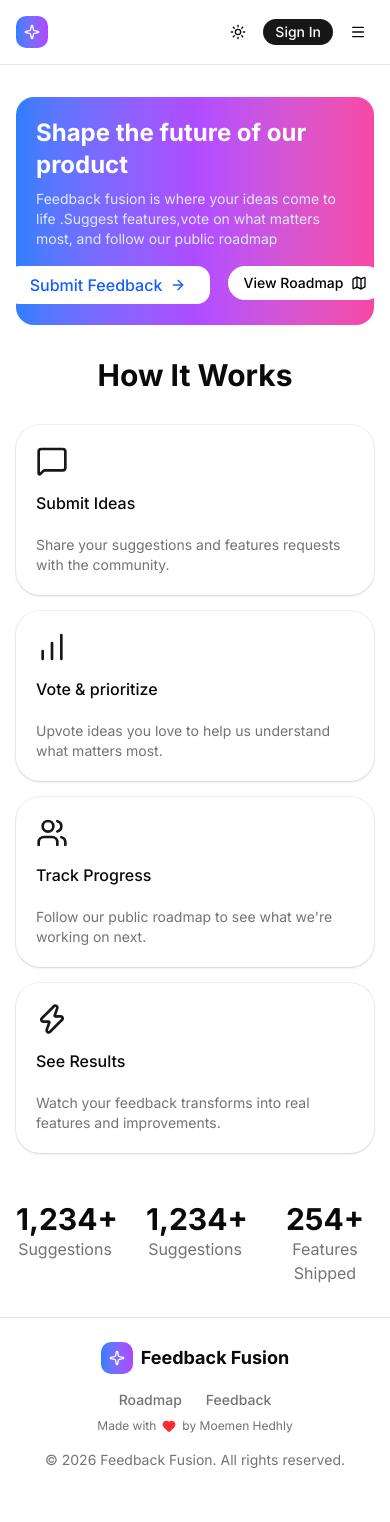
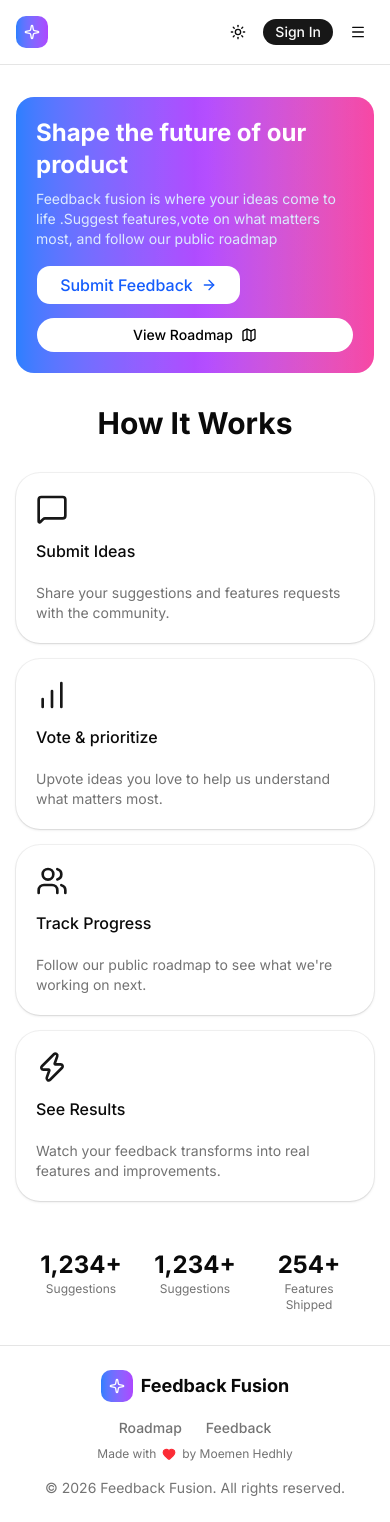
Before and after one commit to uzika-20/Feedback-Fusion, a Next.js app: page / in a window 390 px wide. Before the commit the page ends 1494 px from the top, so only its background shows below. Built offline with nearby package versions, Linux system fonts and the light colour scheme; no server answers.

Commit message:
Fix email space validation in sign up

```diff
--- a/app/(auth)/sign-up/SignUpModal.tsx
+++ b/app/(auth)/sign-up/SignUpModal.tsx
@@ -35,7 +35,7 @@
     password?: string
   }>({})
 
-  const validateForm = () => {
+  const validateForm = (trimmedEmail: string) => {
     const newErrors: { name?: string; email?: string; password?: string } = {}
 
     // Name validation
@@ -44,9 +44,11 @@
     }
 
     // Email validation
-    if (!email.trim()) {
+    if (!trimmedEmail) {
       newErrors.email = "L'adresse email est obligatoire."
-    } else if (!/\S+@\S+\.\S+/.test(email)) {
+    } else if (/\s/.test(email)) {
+      newErrors.email = "L'adresse email ne doit pas contenir d'espaces."
+    } else if (!/^[^\s@]+@[^\s@]+\.[^\s@]+$/.test(trimmedEmail)) {
       newErrors.email = "Veuillez entrer une adresse email valide."
     }
 
@@ -64,8 +66,10 @@
   const handleCredentialsSubmit = async (e: React.FormEvent) => {
     e.preventDefault()
 
+    const trimmedEmail = email.trim()
+
     // Run input validation restrictions
-    if (!validateForm()) {
+    if (!validateForm(trimmedEmail)) {
       toast.error("Veuillez corriger les erreurs dans le formulaire.")
       return
     }
@@ -77,7 +81,7 @@
       const res = await fetch("/api/auth/register", {
         method: "POST",
         headers: { "Content-Type": "application/json" },
-        body: JSON.stringify({ name, email, password }),
+        body: JSON.stringify({ name: name.trim(), email: trimmedEmail, password }),
       })
 
       if (!res.ok) {
@@ -91,7 +95,7 @@
 
       // 2. Automatically Sign In after successful registration
       const signInRes = await signIn("credentials", {
-        email,
+        email: trimmedEmail,
         password,
         redirect: false,
         callbackUrl: "/",
--- a/app/feedback/page.tsx
+++ b/app/feedback/page.tsx
@@ -1,10 +1,10 @@
 import prisma from "@/lib/prisma";
 import { auth } from "@/auth";
 import GradientHeader from "@/components/gradient-header";
-import { Button } from "@base-ui/react";
+import { Button } from "@/components/ui/button";
 import Link from "next/link";
-import { Car, Map, Plus, PlusIcon } from "lucide-react";
-import { Card, CardAction, CardContent, CardDescription, CardHeader, CardTitle } from "@/components/ui/card";
+import { Map } from "lucide-react";
+import { Card, CardContent, CardDescription, CardHeader, CardTitle } from "@/components/ui/card";
 import { getCategoryDesign } from "../data/category-data";
 import { Badge } from "@/components/ui/badge";
 import FeedbackList from "@/components/feedback-list";
@@ -13,9 +13,6 @@
 export default async function FeedbackPage() {
     const session = await auth();
 
-    console.log("=== FeedbackPage start ===");
-
-    console.log("Before findMany", new Date().toISOString());
     const posts = await prisma.post.findMany({
         include: {
             author: true,
@@ -25,29 +22,23 @@
             createdAt: "desc",
         },
     });
-    console.log("After findMany", new Date().toISOString(), "posts count:", posts.length);
 
-    console.log("Before groupBy", new Date().toISOString());
     const categories = await prisma.post.groupBy({
         by: ["category"],
         _count: true,
     });
-    console.log("After groupBy", new Date().toISOString(), "categories:", categories);
-
-    console.log("=== FeedbackPage end ===");
 
     return (
-        <>
         <div className="space-y-6">
             <GradientHeader title="Community Feedback" subTitle="Explore, Vote, and contribute to the features that matters most. Your votes shapes our product's future.">
-                    <div className="flex gap-3 justify-center pt-4">
+                <div className="flex flex-col gap-3 justify-center pt-4 w-full">
                     <NewFeedbackButton
-
+                        className="w-full"
                         label="New Feedback"
                         icon="plus"
                     />
-                        <Button className="rounded-lg bg-white text-black hover:bg-gray-100 px-5 py-2 text-sm font-medium">
-                            <Link href="/roadmap" className="flex items-center gap-2">
+                    <Button className="rounded-lg bg-white text-black hover:bg-gray-100 px-5 py-2 text-sm font-medium w-full">
+                        <Link href="/roadmap" className="flex items-center justify-center gap-2">
                             View Roadmap
                             <Map className="h-4 w-4" />
                         </Link>
@@ -56,7 +47,7 @@
             </GradientHeader>
             <div className="grid grid-cols-1 lg:grid-cols-4 gap-6">
                 {/* Sidebar */}
-                    <div className="lg:col-span-1 space-y-6 ">
+                <div className="lg:col-span-1 space-y-6">
                     <Card>
                         <CardHeader>
                             <CardTitle>Categories</CardTitle>
@@ -69,12 +60,12 @@
                                     const design = getCategoryDesign(cat.category);
                                     const Icon = design.icon;
                                     return (
-                                            <div key={cat.category} className="group flex items-center justify-between p-3 rounded-lg hover:bg-muted/50 transiton-colors cursot-pointer ">
-                                                <div className="flex items-center gap-3 ">
+                                        <div key={cat.category} className="group flex items-center justify-between p-3 rounded-lg hover:bg-muted/50 transition-colors cursor-pointer">
+                                            <div className="flex items-center gap-3">
                                                 <div className={`p-2 rounded-lg ${design.light} ${design.border} border`}>
                                                     <Icon className={`h-4 w-4 ${design.text}`}></Icon>
                                                 </div>
-                                                    <span className="font-meduim text-sm">{cat.category}</span>
+                                                <span className="font-medium text-sm">{cat.category}</span>
                                             </div>
                                             <Badge variant="secondary" className={`${design.light} ${design.text}`}>{cat._count}</Badge>
                                         </div>
@@ -89,6 +80,6 @@
                     <FeedbackList initialPosts={posts} userId={session?.user?.id} />
                 </div>
             </div>
-            </div></>
+        </div>
     );
 }
--- a/app/page.tsx
+++ b/app/page.tsx
@@ -10,15 +10,15 @@
     <div className="space-y-12">
       {/* HERO SECTION */}
       <GradientHeader title="Shape the future of our product" subTitle="Feedback fusion is where your ideas come to life .Suggest features,vote on what matters most, and follow our public roadmap ">
-        <div className="flex gap-4 justify-center pt-4 ">
+        <div className="flex flex-col gap-3 justify-center pt-4 w-full">
           <NewFeedbackButton
             size="lg"
-            className="bg-white text-blue-600 hover:bg-gray-100"
+            className="bg-white text-blue-600 hover:bg-gray-100 w-full"
             label="Submit Feedback"
             icon="arrow"
           />
-          <Button size="lg" className="bg-white text-black hover:bg-gray-100">
-            <Link href="/roadmap" className="flex items-center gap-2">
+          <Button size="lg" className="bg-white text-black hover:bg-gray-100 w-full">
+            <Link href="/roadmap" className="flex items-center justify-center gap-2">
               View Roadmap
               <Map className="h-4 w-4" />
             </Link>
@@ -28,7 +28,7 @@
       {/* Feature section */}
       <section>
         <h2 className="text-center mb-8 text-3xl font-bold">How It Works</h2>
-        <div className="grid grid-cols-1 mf:grid-cols-2 lg:grid-cols-4 gap-4">
+        <div className="grid grid-cols-1 sm:grid-cols-2 lg:grid-cols-4 gap-4">
           <Card>
             <CardHeader>
               <MessageSquare className="h-8 w-8 text-primary mb-2" />
@@ -68,22 +68,19 @@
         </div>
       </section>
       {/* stats */}
-      <section className="text-center ">
-        <div className="inline-grid grid-cols-3 gap-8">
+      <section className="text-center px-4 sm:px-0">
+        <div className="grid grid-cols-3 gap-4 sm:gap-8 max-w-md sm:max-w-none mx-auto">
           <div>
-            <div className="text-3xl font-bold">1,234+</div>
-            <div className="text-muted-foreground">Suggestions</div>
-
+            <div className="text-2xl sm:text-3xl font-bold">1,234+</div>
+            <div className="text-xs sm:text-base text-muted-foreground">Suggestions</div>
           </div>
           <div>
-            <div className="text-3xl font-bold">1,234+</div>
-            <div className="text-muted-foreground">Suggestions</div>
-
+            <div className="text-2xl sm:text-3xl font-bold">1,234+</div>
+            <div className="text-xs sm:text-base text-muted-foreground">Suggestions</div>
           </div>
           <div>
-            <div className="text-3xl font-bold">254+</div>
-            <div className="text-muted-foreground">Features Shipped</div>
-
+            <div className="text-2xl sm:text-3xl font-bold">254+</div>
+            <div className="text-xs sm:text-base text-muted-foreground">Features Shipped</div>
           </div>
         </div>
       </section>
```
Lines whose indentation alone changed are shown as unchanged.
